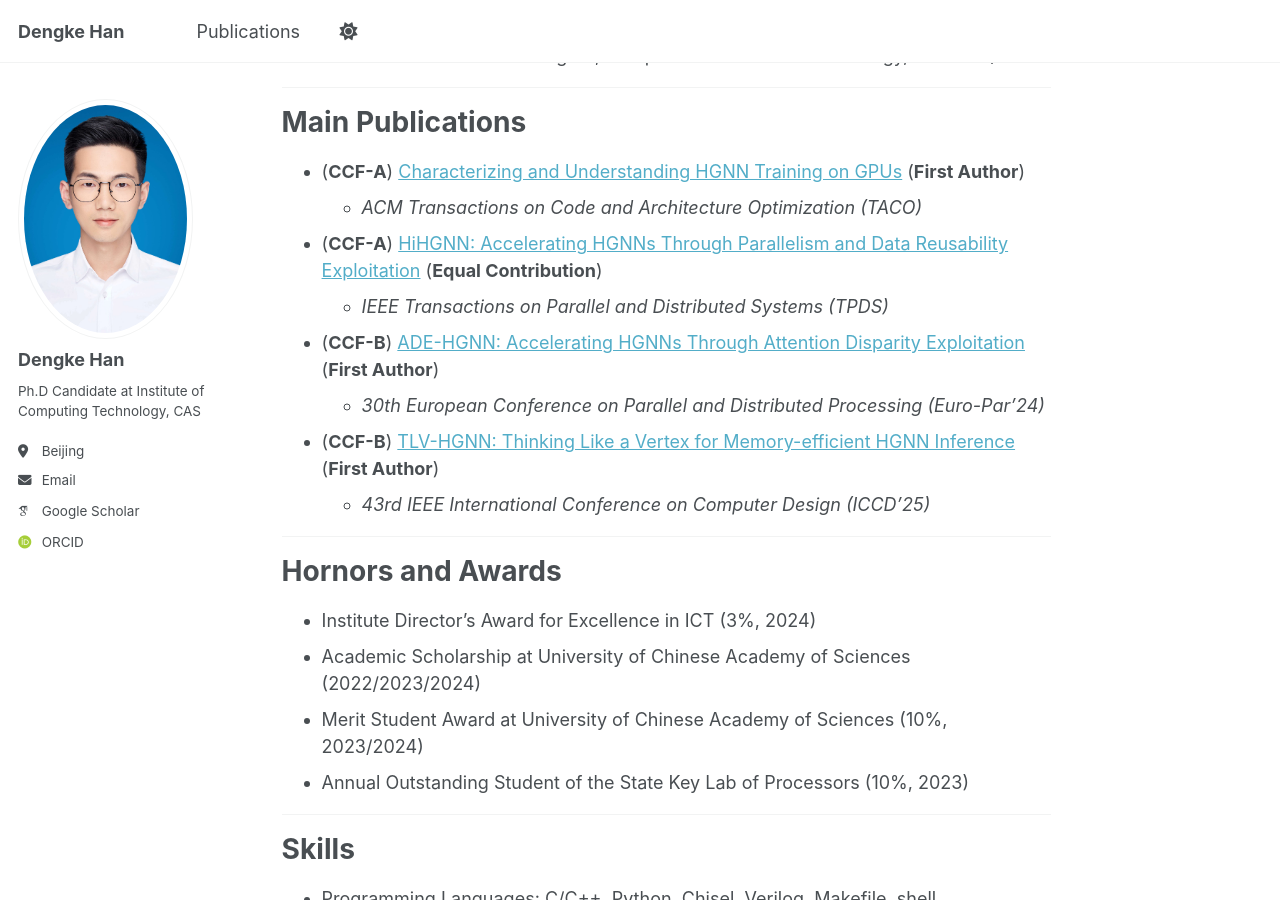
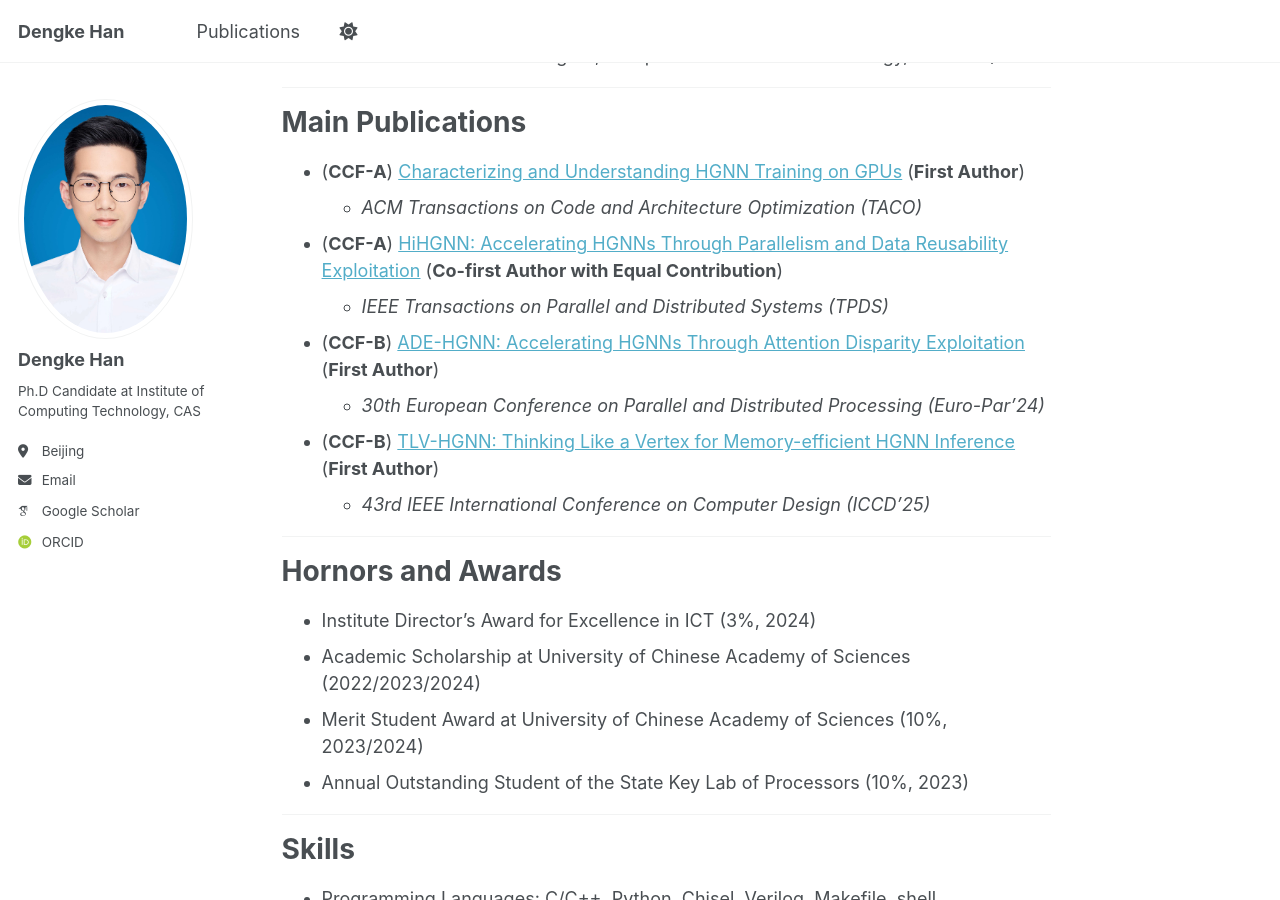
Before and after one commit to handengke/handengke.github.io, a Jekyll site: the page built from _pages/about.md, in a window 1280 px wide and 900 px high, scrolled down 409 px. Built offline with Jekyll 4.4.1, drawn with Linux system fonts in a browser that asks for light colours; some web fonts are replaced; a script that is not in the unit is left out.

Commit message:
Update about.md

```diff
--- a/_pages/about.md
+++ b/_pages/about.md
@@ -24,7 +24,7 @@ Main Publications
 =====
 - (**CCF-A**) [Characterizing and Understanding HGNN Training on GPUs](https://dl.acm.org/doi/10.1145/3703356) (**First Author**)
   - *ACM Transactions on Code and Architecture Optimization (TACO)*
-- (**CCF-A**) [HiHGNN: Accelerating HGNNs Through Parallelism and Data Reusability Exploitation](https://ieeexplore.ieee.org/document/10510500) (**Equal Contribution**)
+- (**CCF-A**) [HiHGNN: Accelerating HGNNs Through Parallelism and Data Reusability Exploitation](https://ieeexplore.ieee.org/document/10510500) (**Co-first Author with Equal Contribution**)
   - *IEEE Transactions on Parallel and Distributed Systems (TPDS)*
 - (**CCF-B**) [ADE-HGNN: Accelerating HGNNs Through Attention Disparity Exploitation](https://link.springer.com/chapter/10.1007/978-3-031-69766-1_7) (**First Author**)
    - *30th European Conference on Parallel and Distributed Processing (Euro-Par'24)*
```
